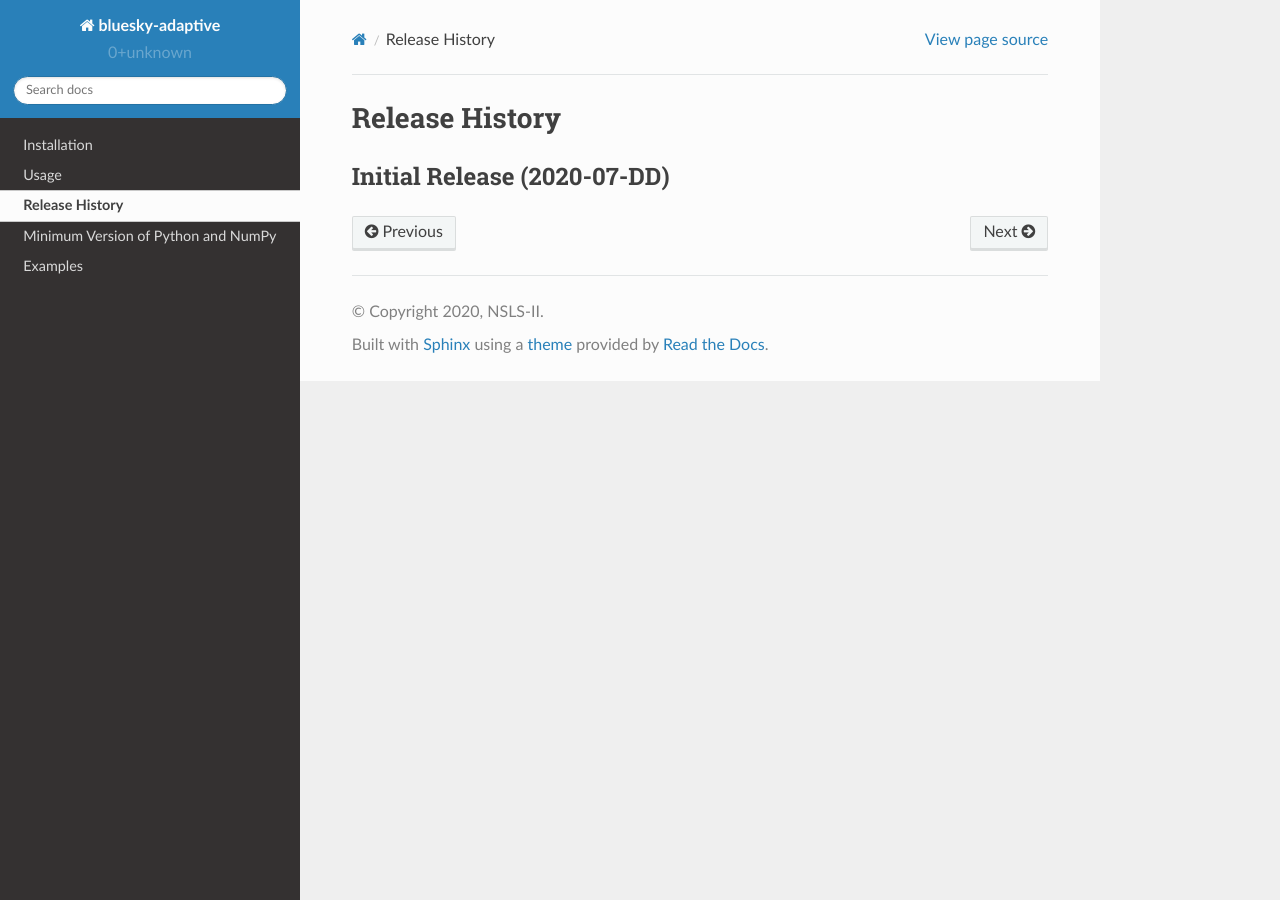
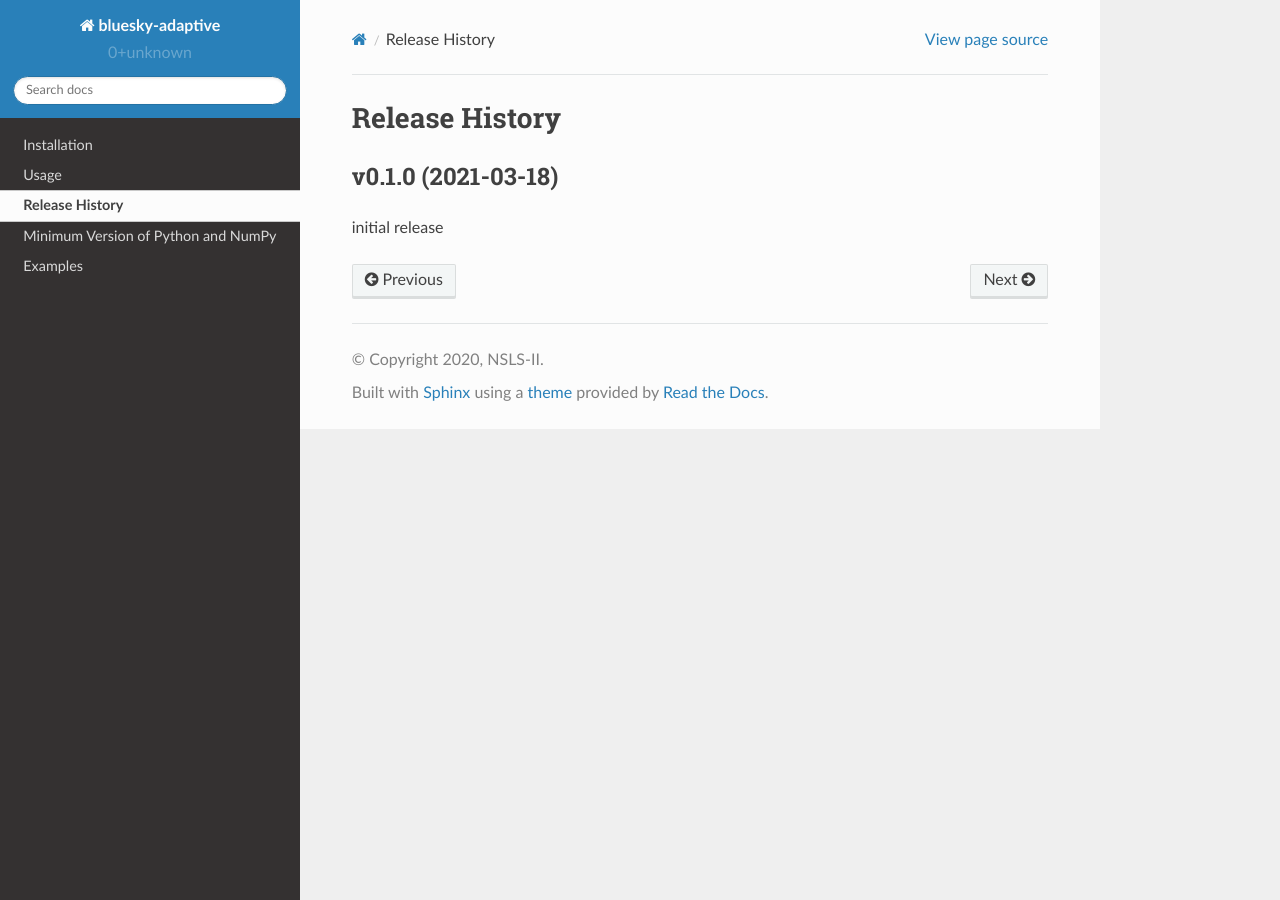
Before and after one commit to bluesky/bluesky-adaptive, a Sphinx documentation site: the page built from docs/source/release-history.rst, in a window 1280 px wide. Built offline with Sphinx 7.4.7 and the Read the Docs theme 2.0.0, drawn with Linux system fonts in a browser that asks for light colours.

Commit message:
initial release

```diff
--- a/docs/source/release-history.rst
+++ b/docs/source/release-history.rst
@@ -2,5 +2,6 @@
 Release History
 ===============
 
-Initial Release (2020-07-DD)
-----------------------------
+v0.1.0 (2021-03-18)
+-------------------
+initial release
```
